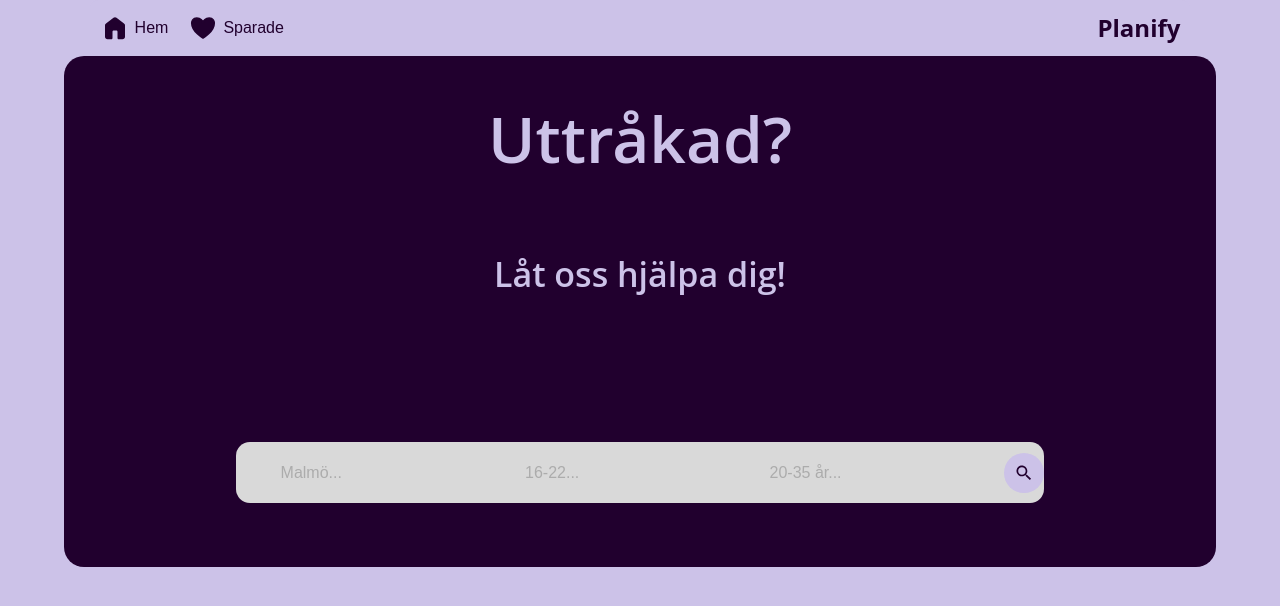
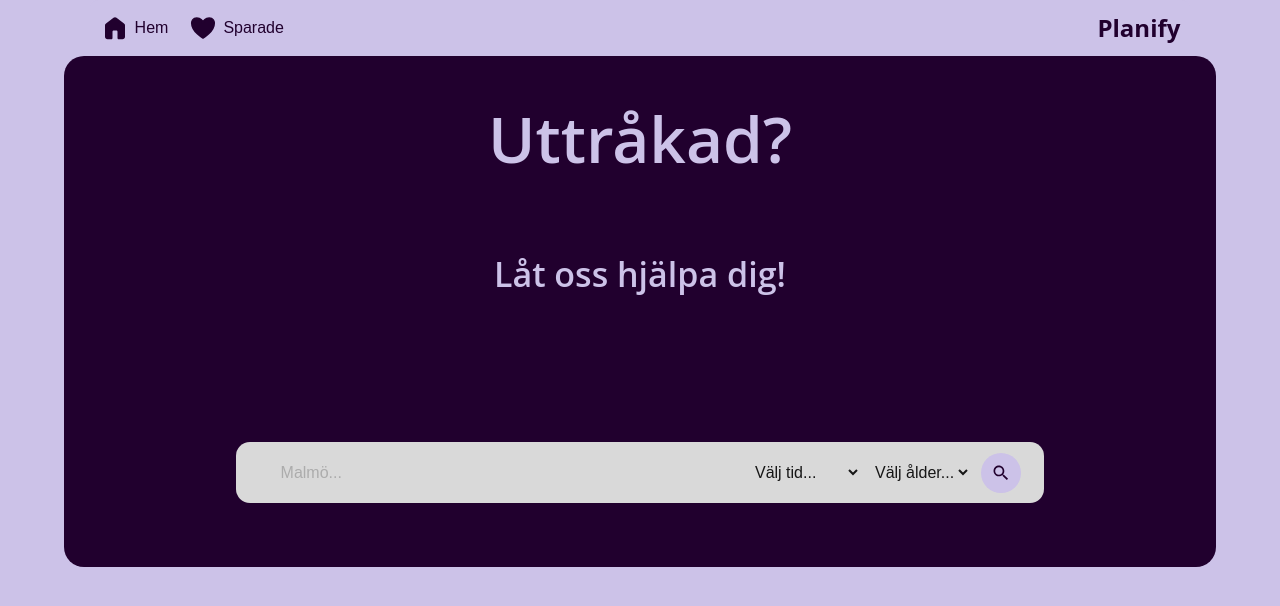
Before and after one commit to tiiildaolsson1/Planify, a Next.js app in the folder planify_app/: page / in a window 1280 px wide. Shown: the top 606 px of the page. Built offline with nearby package versions, Linux system fonts and the light colour scheme; no server answers.

Commit message:
enkla drop-down boxar bara på formulär

```diff
--- a/planify_app/src/Components/ActivityCard.js
+++ b/planify_app/src/Components/ActivityCard.js
@@ -2,7 +2,16 @@
 
 export default function ActivityCard() {
   return (
-    <div>
-    </div>
+    <div className="Saved">
+      <section id="list1">
+      <h3>aktivitet 1</h3>
+      </section>
+      <section id="list1">
+      <h3>aktivitet 2</h3>
+      </section>
+      <section id="list1">
+      <h3>aktivitet 3</h3>
+      </section>
+      </div>
   );
 }
--- a/planify_app/src/Components/searchfield.js
+++ b/planify_app/src/Components/searchfield.js
@@ -5,7 +5,6 @@
 import React, { useState, useEffect } from 'react';
 import { useRouter } from 'next/navigation';
 import { getUserLocation } from '../APIs/geolocation';
-
 
 
 export default function SearchField() {
@@ -37,8 +36,23 @@ export default function SearchField() {
   return (
     <form onSubmit={handleSubmit} className="search-field">
       <input value={location} onChange={e => setLocation(e.target.value)} placeholder="Malmö..." />
-      <input value={time} onChange={e => setTime(e.target.value)} placeholder="16-22..." />
-      <input value={age} onChange={e => setAge(e.target.value)} placeholder="20-35 år..." />
+
+      <select value={time} onChange={e => setTime(e.target.value)}>
+        <option value="">Välj tid...</option>
+        <option value="8-14">8.00 - 14.00 </option>
+        <option value="15-20">15.00 -20.00</option>
+        <option value="20-02">20.00 02.00</option>
+      </select>
+
+      <select value={age} onChange={e => setAge(e.target.value)}>
+        <option value="">Välj ålder...</option>
+        <option value="5-10">0-10 år</option>
+        <option value="10-15">10-15 år</option>
+        <option value="15-17">15-17 år</option>
+        <option value="15-17">18+ år</option>
+        <option value="15-17">60+ år</option>
+      </select>
+
       <button type="submit" className="searchbutton">
         <img src="../images/search.svg" alt="Sök" />
       </button>
--- a/planify_app/src/Style/Components.css
+++ b/planify_app/src/Style/Components.css
@@ -66,6 +66,7 @@ body {
     background: #D9D9D9;
     display: flex !important;
     padding-left: 3%;
+    padding-right: 2%;
 }
 
   .search-field input {
--- a/planify_app/src/app/activitypage/page.js
+++ b/planify_app/src/app/activitypage/page.js
@@ -9,7 +9,7 @@ export default function activityPage() {
     <div className="homepage">
       <NavBar/>
       <main className="List">
-        <h2 className='rubrik3'>rekomenderade aktiviter</h2>
+        <h2 className='rubrik3'>rekomenderade aktiviteter </h2>
         <ActivityCard/>
       </main>
     </div>
--- a/planify_app/src/app/activityschema/page.js
+++ /dev/null
@@ -1,17 +0,0 @@
-// front-page för att visa listan
-import React from 'react';
-import '../../Style/Components.css';
-import NavBar from '../../Components/navigationbar';
-import Activitycard from '@/Components/ActivityCard';
-
-export default function ActivitiyPage() {
-    return (
-      <div className="ActivitiyPage">
-        <NavBar/>
-        <main className="List">
-          <h2 className='rubrik3'>Rekomenderade aktiviter</h2>
-          <Activitycard />
-        </main>
-      </div>
-    );
-  }
```
Also changed, not shown: 1 other file (tests, documents, lock files or other folders).
